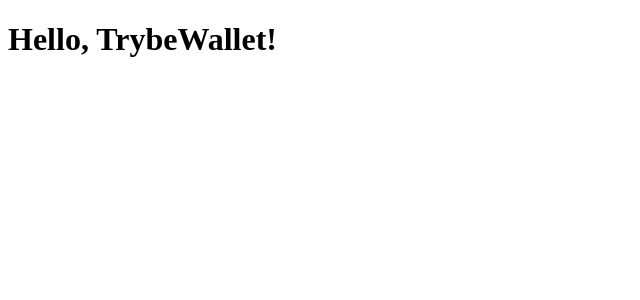
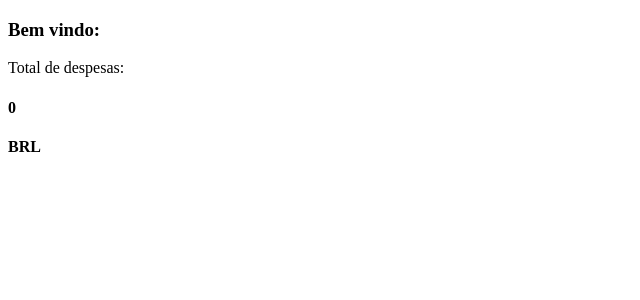
Before and after one commit to ribeiro-henrique/my_wallet, a React (Create React App) app: page /carteira in a window 1280 px wide. Shown: the top 300 px of the page, without its empty margins (0-640 px from the left). Built offline with nearby package versions, Linux system fonts and the light colour scheme.

Commit message:
requisito 2 em tempo record

```diff
--- a/src/App.js
+++ b/src/App.js
@@ -1,12 +1,13 @@
 import React from 'react';
 import { Route } from 'react-router-dom';
 import Login from './pages/Login';
+import Wallet from './pages/Wallet';
 
 function App() {
   return (
     <div className="app-container">
-      <h1>Hello, TrybeWallet!</h1>
       <Route exact path="/" component={ Login } />
+      <Route path="/carteira" component={ Wallet } />
     </div>
   );
 }
--- a/src/components/Header.js
+++ b/src/components/Header.js
@@ -1,11 +1,42 @@
-import React, { Component } from 'react';
+import React from 'react';
+import { connect } from 'react-redux';
+import PropTypes from 'prop-types';
 
-class Header extends Component {
+class Header extends React.Component {
   render() {
+    const { userEmail } = this.props;
     return (
-      <div>Header</div>
+      <header>
+        <article>
+          <h3 data-testid="email-field">
+            Bem vindo:
+            {' '}
+            { userEmail }
+
+          </h3>
+          <section>
+            Total de despesas:
+            <h4 data-testid="total-field">
+              0
+            </h4>
+          </section>
+          <section>
+            <h4 data-testid="header-currency-field">
+              BRL
+            </h4>
+          </section>
+        </article>
+      </header>
     );
   }
 }
 
-export default Header;
+const mapStateToProps = (state) => ({
+  userEmail: state.user.email,
+});
+
+Header.propTypes = {
+  userEmail: PropTypes.string.isRequired,
+}.isRequired;
+
+export default connect(mapStateToProps)(Header);
--- /dev/null
+++ b/src/pages/Wallet.jsx
@@ -0,0 +1,14 @@
+import React from 'react';
+import Header from '../components/Header';
+
+class Wallet extends React.Component {
+  render() {
+    return (
+      <div>
+        <Header />
+      </div>
+    );
+  }
+}
+
+export default Wallet;
```
Also changed, not shown: src/pages/Wallet.js (deleted, +0 -10 lines).
